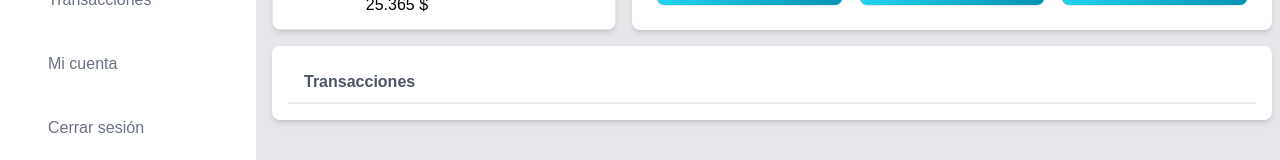
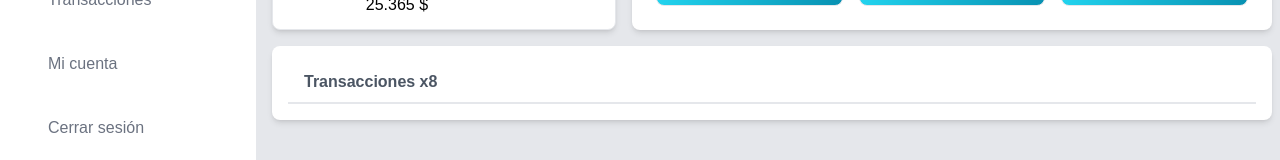
Before and after one commit to Maxi-95/ApuestasGol, a React (Vite) app in the folder ApuestasGol/: page / in a window 1280 px wide. Shown: the part 225-385 px from the top of the page. Built offline with nearby package versions, Linux system fonts and the light colour scheme.

Commit message:
cambios cortos

```diff
--- a/ApuestasGol/src/App.jsx
+++ b/ApuestasGol/src/App.jsx
@@ -161,7 +161,7 @@ function App() {
                 <tr>
                   <th class="px-4 py-2 text-left border-b-2 w-full">
                     <h2 class="text-ml font-bold text-gray-600">
-                      Transacciones
+                      Transacciones x8
                     </h2>
                   </th>
                 </tr>
```
